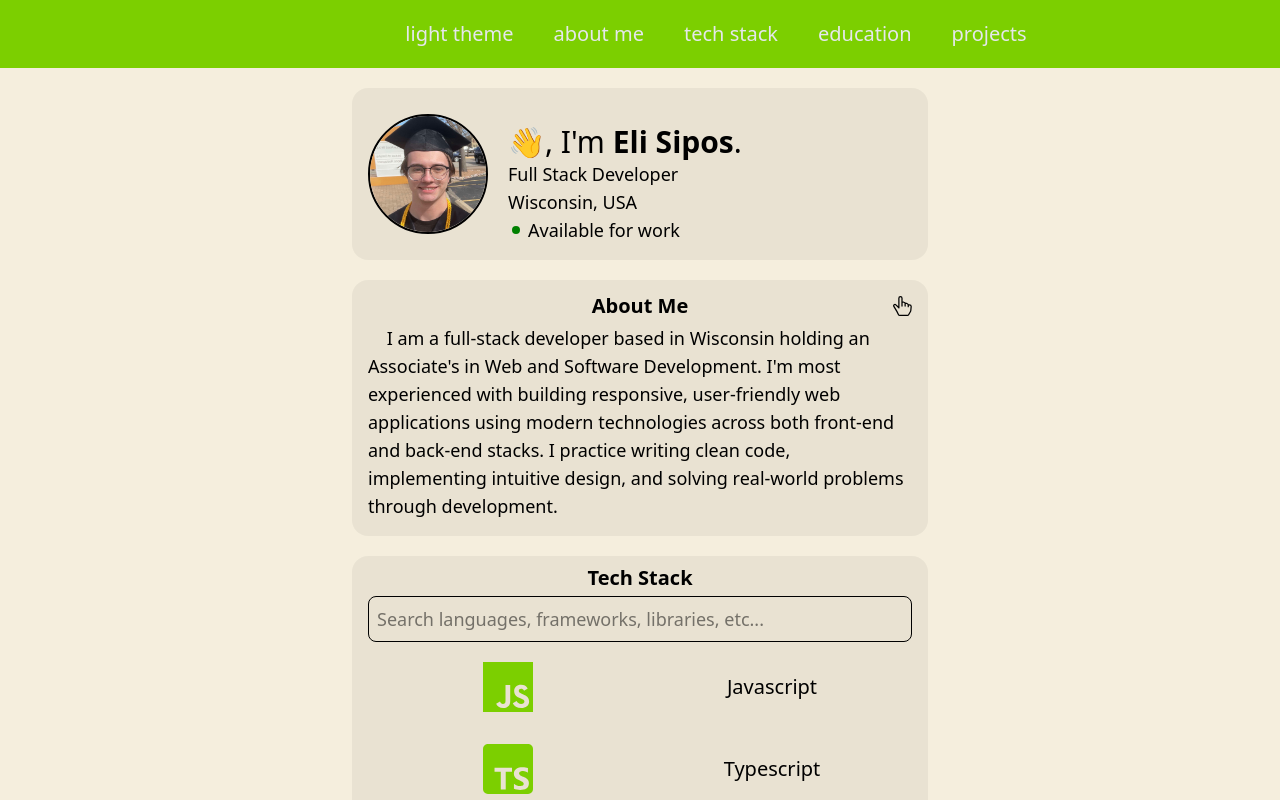
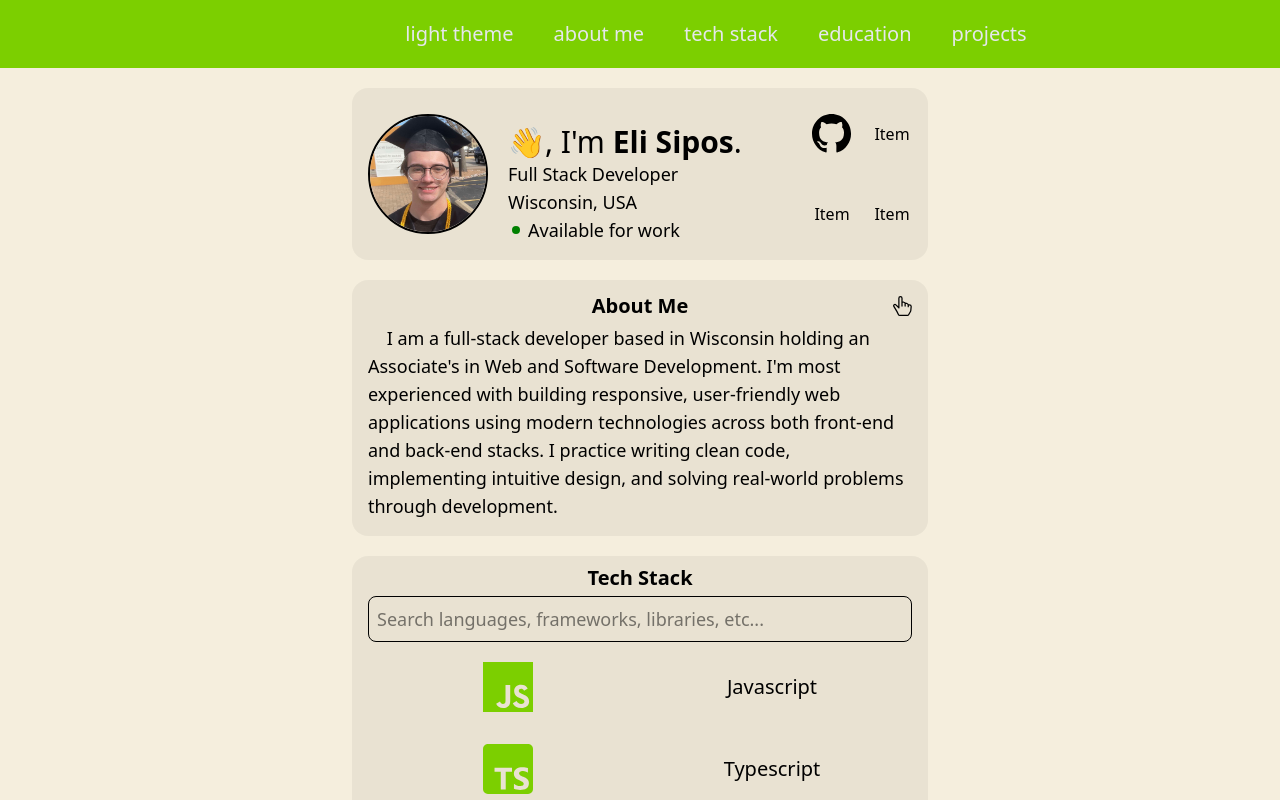
Before and after one commit to elisipos/portfolio, a React (Vite) app: page / in a window 1280 px wide. Shown: the top 800 px of the page. Built offline with nearby package versions, Linux system fonts and the light colour scheme.

Commit message:
working on contact icons and functionality, added 2x2 grid to right on profile, added github to first icon.

```diff
--- /dev/null
+++ b/src/components/Icons/GitHubIcon.jsx
@@ -0,0 +1,18 @@
+import React, { useContext } from 'react'
+import { ThemeContext } from '../../ThemeContext';
+
+const GitHubIcon = () => {
+
+  const {theme, setTheme} = useContext(ThemeContext);
+
+  return (
+    <svg
+     width="40"
+    height="40"
+    viewBox='0 0 100 100' xmlns="http://www.w3.org/2000/svg">
+      <path fill={`${theme == 'light' ? 'black' : 'white'}`} fillOpacity={`${theme == 'light' ? '1' : '0.8'}`} fillRule="evenodd" clipRule="evenodd" d="M48.854 0C21.839 0 0 22 0 49.217c0 21.756 13.993 40.172 33.405 46.69 2.427.49 3.316-1.059 3.316-2.362 0-1.141-.08-5.052-.08-9.127-13.59 2.934-16.42-5.867-16.42-5.867-2.184-5.704-5.42-7.17-5.42-7.17-4.448-3.015.324-3.015.324-3.015 4.934.326 7.523 5.052 7.523 5.052 4.367 7.496 11.404 5.378 14.235 4.074.404-3.178 1.699-5.378 3.074-6.6-10.839-1.141-22.243-5.378-22.243-24.283 0-5.378 1.94-9.778 5.014-13.2-.485-1.222-2.184-6.275.486-13.038 0 0 4.125-1.304 13.426 5.052a46.97 46.97 0 0 1 12.214-1.63c4.125 0 8.33.571 12.213 1.63 9.302-6.356 13.427-5.052 13.427-5.052 2.67 6.763.97 11.816.485 13.038 3.155 3.422 5.015 7.822 5.015 13.2 0 18.905-11.404 23.06-22.324 24.283 1.78 1.548 3.316 4.481 3.316 9.126 0 6.6-.08 11.897-.08 13.526 0 1.304.89 2.853 3.316 2.364 19.412-6.52 33.405-24.935 33.405-46.691C97.707 22 75.788 0 48.854 0z"/>
+    </svg>
+  )
+}
+
+export default GitHubIcon
--- a/src/components/Profile/ProfileComp.jsx
+++ b/src/components/Profile/ProfileComp.jsx
@@ -2,10 +2,18 @@
 import profileImg from '../../assets/profile-img-crop.jpg';
 import { ThemeContext } from '../../ThemeContext';
 import WaveHoverWrapper from './WaveHoverWrapper';
+import { motion } from "framer-motion"
+import GitHubIcon from '../Icons/GitHubIcon';
+import ScaleHoverWrapper from './ScaleHoverWrapper';
 
 const ProfileComp = () => {
 
   const {theme, setTheme} = useContext(ThemeContext);
+
+  function openInNewTab(url) {
+    var win = window.open(url, '_blank');
+    win.focus();
+  }
 
   return (
     <div className="flex justify-center mt-5">
@@ -16,7 +24,7 @@
           </div>
         </div>
 
-        <div className={`${theme == 'light' ? 'text-black' : 'text-white/80'} flex items-center lg:items-start mt-5`}>
+        <div className={`${theme == 'light' ? 'text-black' : 'text-white/80'} flex items-center lg:items-start mt-5 flex-grow`}>
           <div className="ml-2 md:ml-5">
             <div className="text-3xl w-full">
               <WaveHoverWrapper className="inline-block cursor-default">👋</WaveHoverWrapper>, I'm <span className="font-semibold">Eli Sipos</span>.
@@ -41,6 +49,19 @@
 
           </div>
         </div>
+
+        <div className="grid grid-cols-2 grid-rows-2 gap-5">
+          <ScaleHoverWrapper
+            className="flex items-center justify-center"
+            onClick={() => openInNewTab('https://github.com/elisipos?tab=repositories')}
+          >
+            <GitHubIcon />
+          </ScaleHoverWrapper>
+          <div className="flex items-center justify-center">Item</div>
+          <div className="flex items-center justify-center">Item</div>
+          <div className="flex items-center justify-center">Item</div>
+        </div>
+
       </div>
     </div>
   )
--- /dev/null
+++ b/src/components/Profile/ScaleHoverWrapper.jsx
@@ -0,0 +1,27 @@
+import React from 'react'
+import { motion } from "framer-motion"
+
+const ScaleHoverWrapper = ({ children, className = '', onClick }) => {
+
+  const scaleHoverProps = {
+    whileHover: {
+      scale: 1.2,
+      transition: {
+        duration: 0.1,
+        ease: "easeInOut",
+      },
+    },
+  };
+
+  return (
+    <motion.div
+      className={'hover:cursor-pointer ' + className}
+      onClick={onClick}
+      {...scaleHoverProps}
+    >
+      {children}
+    </motion.div>
+  )
+}
+
+export default ScaleHoverWrapper
```
